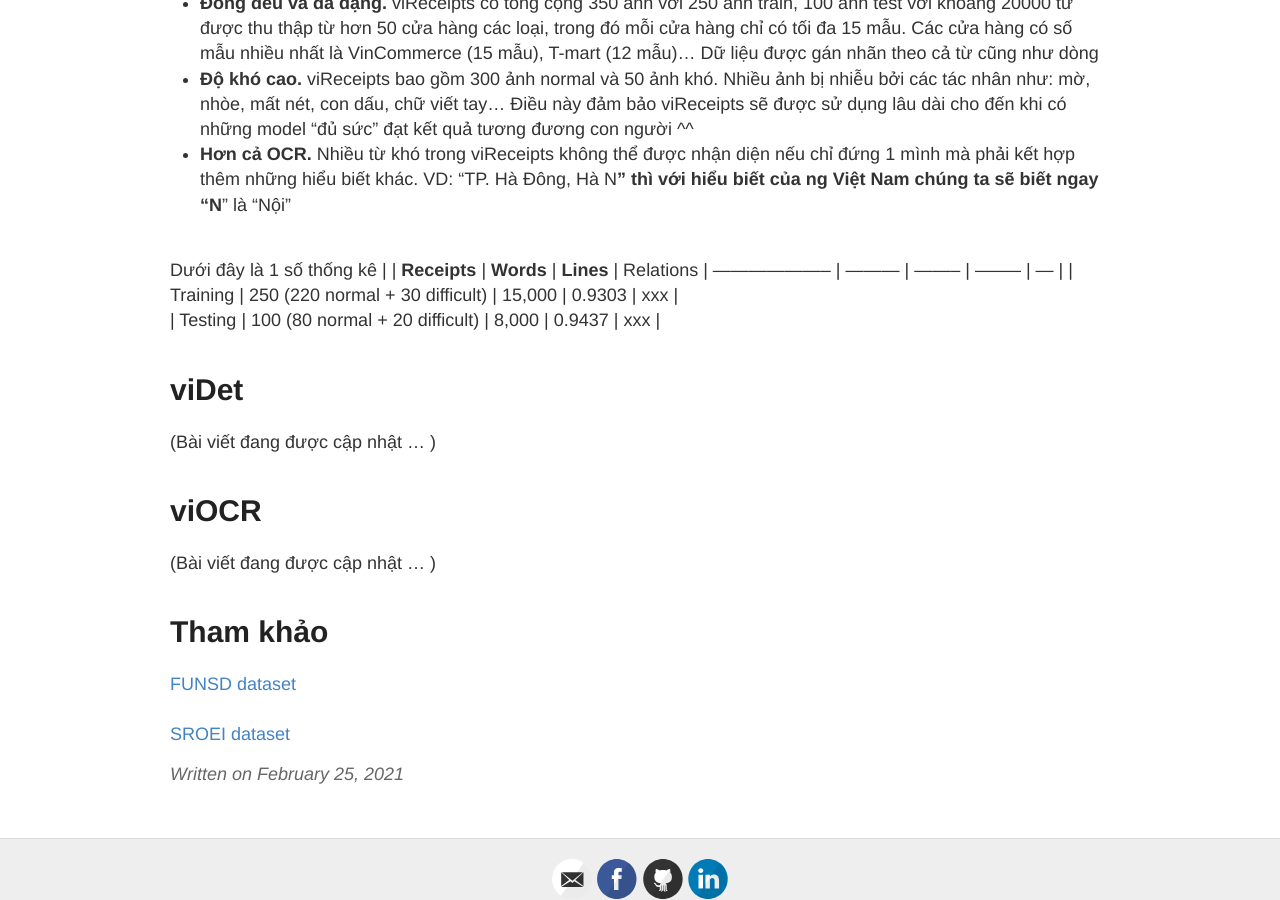
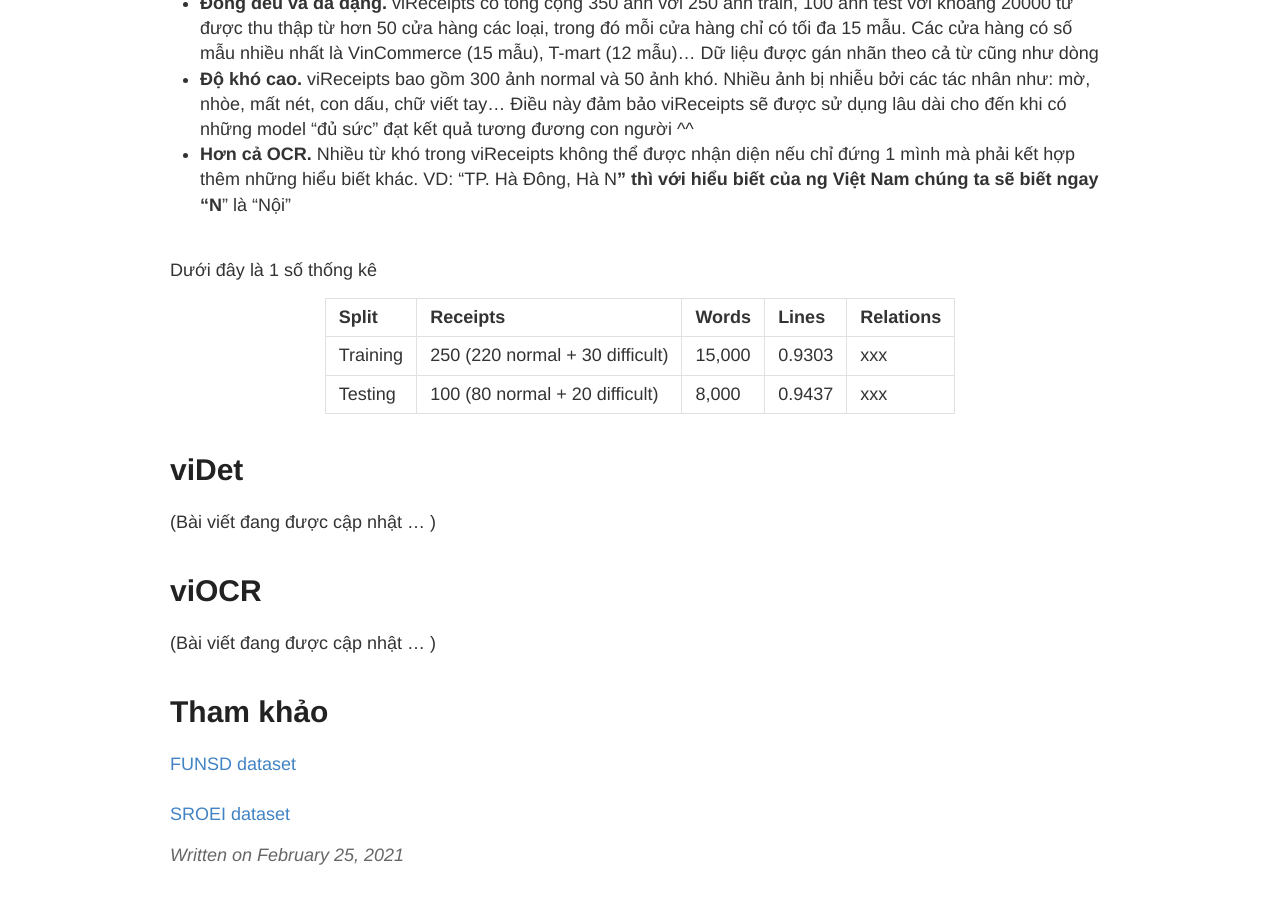
Before and after one commit to ndcuong91/ndcuong91.github.io, a Jekyll site: the page built from _posts/2021-02-25-viText.md, in a window 1280 px wide and 900 px high, scrolled down 939 px. Built offline with Jekyll 4.4.1, drawn with Linux system fonts in a browser that asks for light colours; nearby versions of some CDN libraries.

Commit message:
Update 2021-02-25-viText.md

```diff
--- a/_posts/2021-02-25-viText.md
+++ b/_posts/2021-02-25-viText.md
@@ -24,8 +24,9 @@ Các cửa hàng có số mẫu nhiều nhất là VinCommerce (15 mẫu), T-mar
 VD: "TP. Hà Đông, Hà N**" thì với hiểu biết của ng Việt Nam chúng ta sẽ biết ngay "N**" là "Nội" <br/><br/>
 
 Dưới đây là 1 số thống kê
-|                      |  **Receipts**   |  **Words**  |  **Lines**  | Relations
-| -------------------- | --------- | -------- | -------- | --- |
+
+|           **Split**           |  **Receipts**   |  **Words**  |  **Lines**  | **Relations** |
+| -------------------- | --------- | -------- | -------- | ------- |
 | Training                | 250 (220 normal + 30 difficult)    | 15,000   | 0.9303   | xxx |
 | Testing       | 100 (80 normal + 20 difficult)     | 8,000   | 0.9437   | xxx |
 
```
